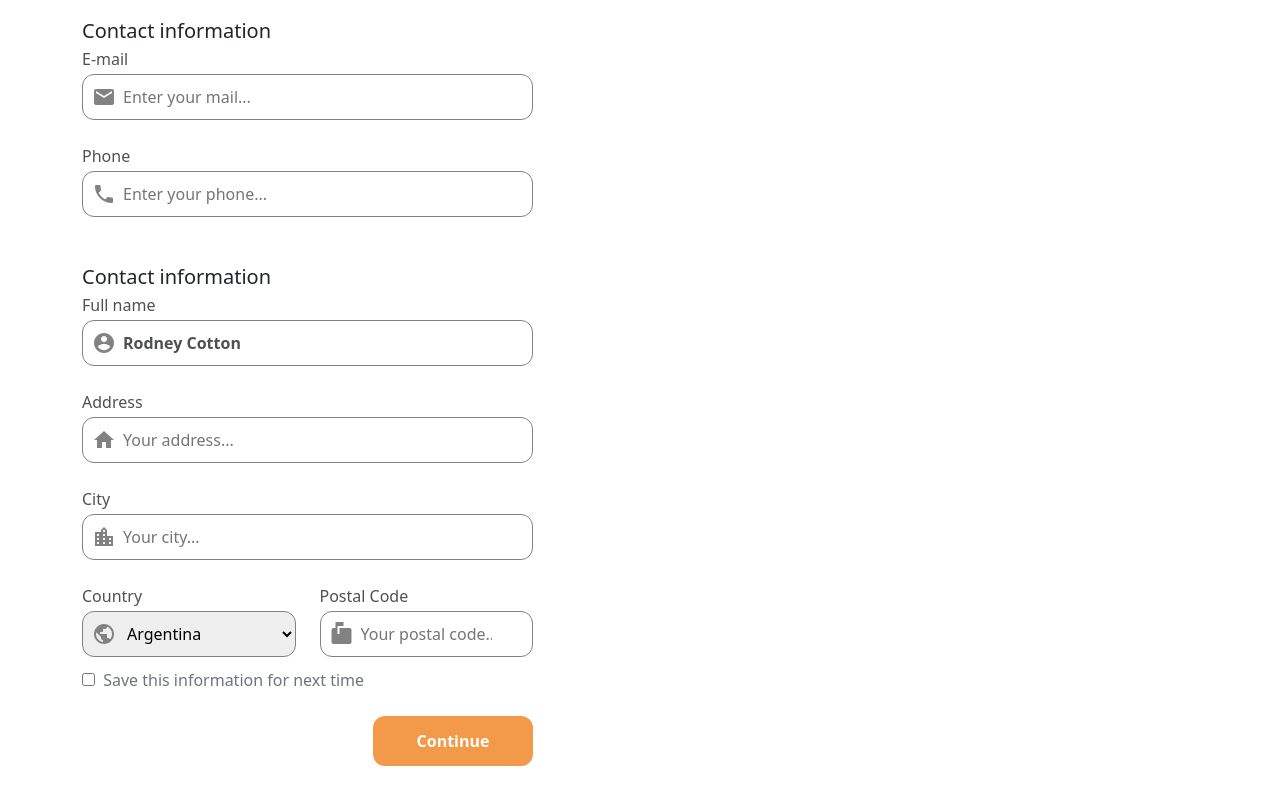
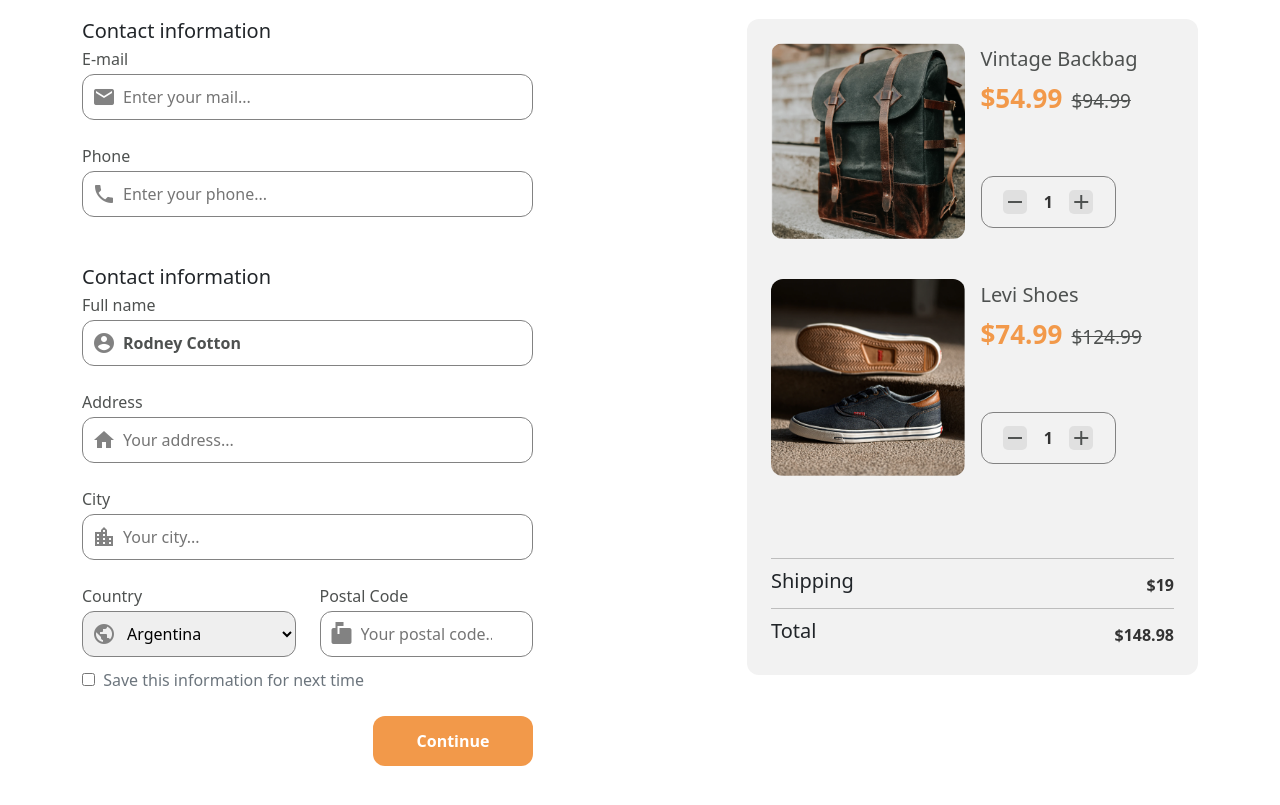
Before and after one commit to matiastoso/checkout-page, a plain HTML site: page index.html in a window 1280 px wide. Shown: the part 77-882 px from the top of the page. Drawn offline with nearby package versions, Linux system fonts and the light colour scheme.

Commit message:
Segunda parte

```diff
--- a/index.html
+++ b/index.html
@@ -17,7 +17,7 @@
     <h1 class="my-4">Checkout</h1>
 
     <div class="row justify-content-between">
-      <div class="col-12 col-md-5">
+      <div id="order-1" class="col-12 col-md-5 mt-5 mt-md-0">
         <h5 class="mb-1">Contact information</h5>
 
         <!-- CONTACT INFORMATION -->
@@ -84,8 +84,48 @@
         <button class="mt-4 btn-continue">Continue</button>
       </div>
 
-      <div class="col-12 col-md-5">
+      <div id="order-2" class="col-12 col-md-5">
+        <section class="w-100 py-4">
+            <div class="container carrito">
+              <img src="images/photo1.png" alt="Carrito">
 
+              <article>
+                <h5 class="mt-1">Vintage Backbag</h5>
+                <span class="precio">$54.99</span> <span class="precio_original">$94.99</span>
+
+                <div class="contador">
+                  <span class="material-icons">remove</span>
+                  <span class="items">1</span>
+                  <span class="material-icons">add</span>
+                </div>
+              </article>
+
+              <img src="images/photo2.png" alt="Shoes">
+
+              <article>
+                <h5 class="mt-1">Levi Shoes</h5>
+                <span class="precio">$74.99</span> <span class="precio_original">$124.99</span>
+
+                <div class="contador">
+                  <span class="material-icons">remove</span>
+                  <span class="items">1</span>
+                  <span class="material-icons">add</span>
+                </div>
+              </article>
+            </div>
+
+            <section class="precio container mt-4">
+              <div class="shipping">
+                <h5>Shipping</h5>
+                <span>$19</span>
+              </div>
+
+              <div class="total">
+                <h5>Total</h5>
+                <span>$148.98</span>
+              </div>
+            </section>
+        </section>
       </div>
     </div>
   </div>
--- a/sass/styles.scss
+++ b/sass/styles.scss
@@ -83,3 +83,97 @@ h1 {
         background: #f5a45d;
     }
 }
+
+// SECOND PART
+.w-100 {
+    border-radius: 12px;
+    background: #F2F2F2;
+}
+
+.carrito {
+    display: grid;
+    grid-template-columns: 1fr 1fr;
+    gap: 40px 16px;
+
+    img {
+        width: 100%;
+        border-radius: 12px;
+    }
+
+    h5 {
+        color: $gray;
+    }
+
+    .precio {
+        color: #F2994A;
+        font-weight: bold;
+        font-size: 26px;
+    }
+
+    .precio_original {
+        color: $gray;
+        margin-left: 5px;
+        font-size: 19px;
+        font-weight: 500;
+        text-decoration: line-through;
+    }
+
+    .contador {
+        display: flex;
+        align-items: center;
+        justify-content: space-evenly;
+
+        border: 1px solid #828282;
+        border-radius: 12px;
+        padding: 10px 5px;
+        margin-top: 30%;
+        width: 70%;
+        height: 52px;
+
+        .items {
+            color: #333;
+            font-weight: bold;
+        }
+
+        .material-icons {
+            color: $gray;
+            border-radius: 5px;
+            background: #E0E0E0;
+            cursor: pointer;
+            animation: all .5s;
+
+            &:hover {
+                background-color: #dadada;
+            }
+        }
+    }
+}
+
+.shipping, .total {
+    display: flex;
+    justify-content: space-between;
+    align-items: center;
+    border-top: 1px solid #BDBDBD;
+    padding-top: 10px;
+
+    span {
+        color: #333;
+        font-weight: bold;
+    }
+}
+
+.shipping {
+    border-top: 1px solid #BDBDBD;
+    margin-top: 82px;
+    margin-bottom: 7px;
+}
+
+@media (max-width: 768px) {
+    #order-1 {
+        order: 2;
+    }
+
+    #order-2 {
+        order: 1;
+    }
+}
```
Also changed, not shown: css/styles.css, 1 other file.
